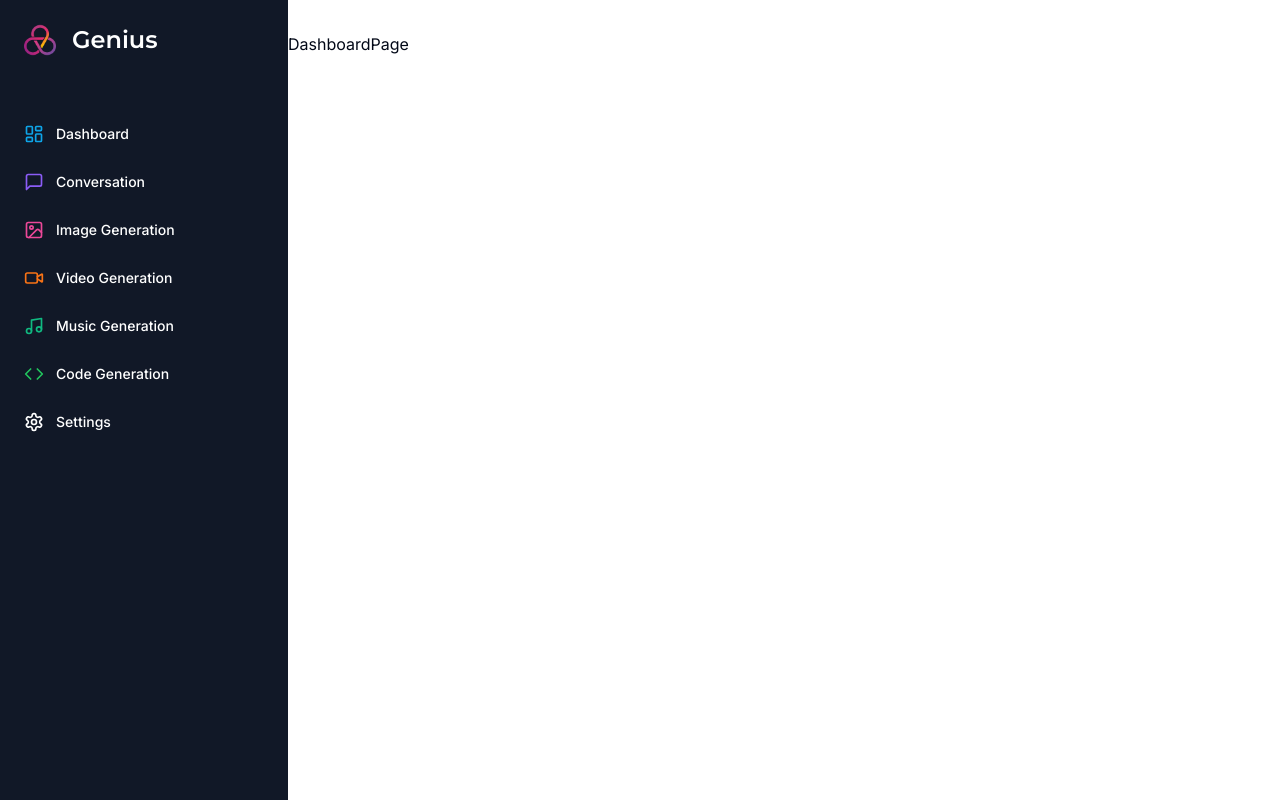
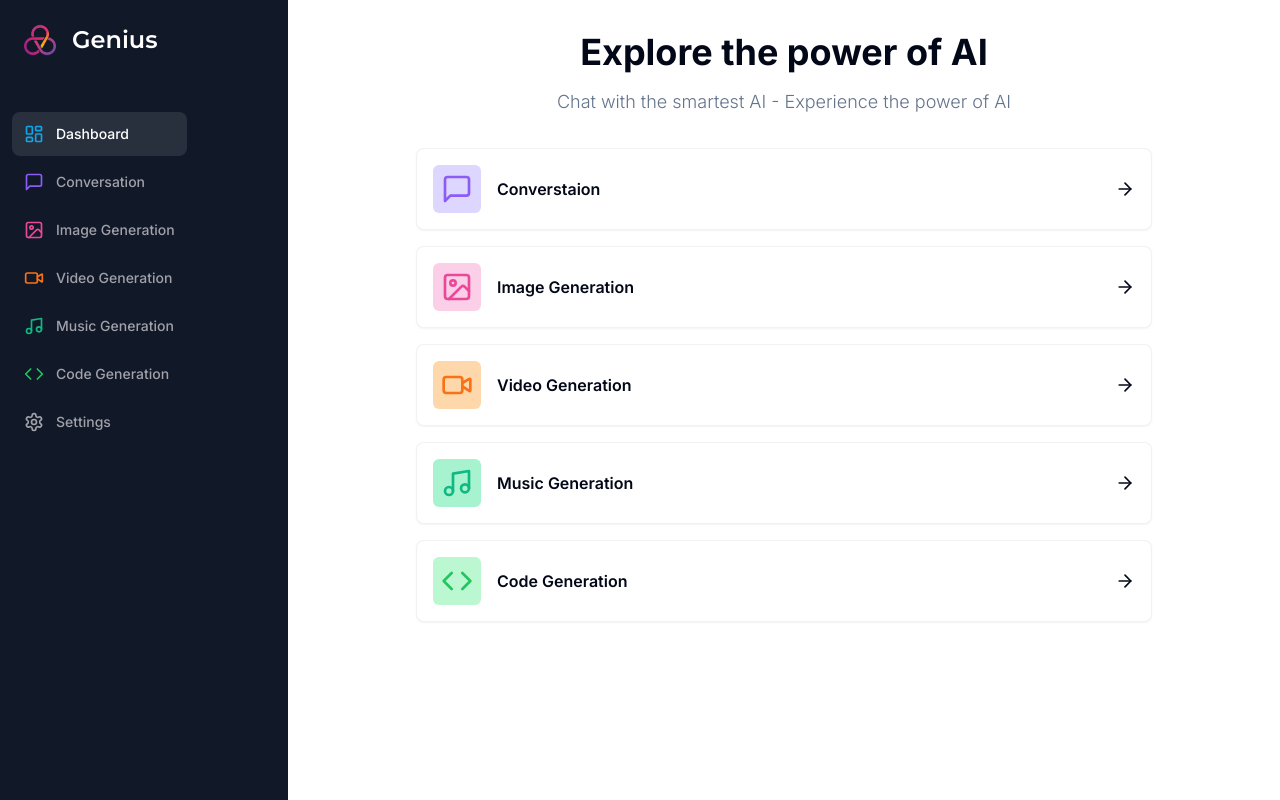
Before and after one commit to ibnucholdun/saas-ai, a Next.js app: page /dashboard in a window 1280 px wide. Built offline with nearby package versions, Linux system fonts and the light colour scheme.

Commit message:
feat: add dashboard

```diff
--- a/app/(dashboard)/(routes)/dashboard/page.tsx
+++ b/app/(dashboard)/(routes)/dashboard/page.tsx
@@ -1,9 +1,88 @@
+"use client";
+
+import { Card } from "@/components/ui/card";
+import { cn } from "@/lib/utils";
+import {
+  ArrowRight,
+  Code,
+  ImageIcon,
+  MessageSquare,
+  Music,
+  VideoIcon,
+} from "lucide-react";
+import { useRouter } from "next/navigation";
 import React from "react";
 
 type Props = {};
 
+const tools = [
+  {
+    label: "Converstaion",
+    icon: MessageSquare,
+    color: "text-violet-500",
+    bgColor: "bg-violet-200",
+    href: "/conversation",
+  },
+  {
+    label: "Image Generation",
+    icon: ImageIcon,
+    color: "text-pink-500",
+    bgColor: "bg-pink-200",
+    href: "/image",
+  },
+  {
+    label: "Video Generation",
+    icon: VideoIcon,
+    color: "text-orange-500",
+    bgColor: "bg-orange-200",
+    href: "/video",
+  },
+  {
+    label: "Music Generation",
+    icon: Music,
+    color: "text-emerald-500",
+    bgColor: "bg-emerald-200",
+    href: "/music",
+  },
+  {
+    label: "Code Generation",
+    icon: Code,
+    color: "text-green-500",
+    bgColor: "bg-green-200",
+    href: "/code",
+  },
+];
+
 const DashboardPage = (props: Props) => {
-  return <div>DashboardPage</div>;
+  const router = useRouter();
+  return (
+    <div>
+      <div className="mb-8 space-y-4">
+        <h2 className="text-2xl font-bold md:text-4xl text-center">
+          Explore the power of AI
+        </h2>
+        <p className="text-muted-foreground text-center font-light text-sm md:text-lg ">
+          Chat with the smartest AI - Experience the power of AI
+        </p>
+      </div>
+      <div className="px-4 md:px-20 lg:px-32 space-y-4">
+        {tools.map((tool) => (
+          <Card
+            key={tool.href}
+            onClick={() => router.push(tool.href)}
+            className="p-4 border-black/5 flex items-center justify-between hover:shadow-md transition cursor-pointer">
+            <div className="flex items-center gap-x-4">
+              <div className={cn(tool.bgColor, "p-2 w-fit rounded-md")}>
+                <tool.icon className={cn(tool.color, "w-8 h-8")} />
+              </div>
+              <p className="font-semibold">{tool.label}</p>
+            </div>
+            <ArrowRight className="w-5 h-5" />
+          </Card>
+        ))}
+      </div>
+    </div>
+  );
 };
 
 export default DashboardPage;
--- a/components/MobileSidebar.tsx
+++ b/components/MobileSidebar.tsx
@@ -1,6 +1,6 @@
 "use client";
 
-import React from "react";
+import React, { useEffect, useState } from "react";
 import { Button } from "./ui/button";
 import { Menu } from "lucide-react";
 import { Sheet, SheetContent, SheetTrigger } from "./ui/sheet";
@@ -9,6 +9,14 @@
 type Props = {};
 
 const MobileSidebar = (props: Props) => {
+  const [isMounted, setIsMounted] = useState(false);
+
+  useEffect(() => {
+    setIsMounted(true);
+  }, []);
+
+  if (!isMounted) return null;
+
   return (
     <Sheet>
       <SheetTrigger>
--- a/components/Sidebar.tsx
+++ b/components/Sidebar.tsx
@@ -15,6 +15,7 @@
   Settings,
   VideoIcon,
 } from "lucide-react";
+import { usePathname } from "next/navigation";
 
 type Props = {};
 
@@ -65,6 +66,8 @@
 ];
 
 const Sidebar = (props: Props) => {
+  const pathname = usePathname();
+
   return (
     <div className="space-y-4 py-4 flex flex-col h-full text-white bg-[#111827]">
       <div className="px-3 py-2 flex-1 w-full">
@@ -81,7 +84,12 @@
             <Link
               key={route.href}
               href={route.href}
-              className="text-sm group flex p-3 w-full justify-start font-medium cursor-pointer hover:text-white hover:bg-white/10 rounded-lg transition">
+              className={cn(
+                pathname === route.href
+                  ? "text-white bg-white/10"
+                  : "text-zinc-400",
+                "text-sm group flex p-3 w-full justify-start font-medium cursor-pointer hover:text-white hover:bg-white/10 rounded-lg transition"
+              )}>
               <div className="flex items-center flex-1">
                 <route.icon className={cn(route.color, "w-5 h-5 mr-3")} />
                 {route.label}
--- /dev/null
+++ b/components/ui/card.tsx
@@ -0,0 +1,79 @@
+import * as React from "react"
+
+import { cn } from "@/lib/utils"
+
+const Card = React.forwardRef<
+  HTMLDivElement,
+  React.HTMLAttributes<HTMLDivElement>
+>(({ className, ...props }, ref) => (
+  <div
+    ref={ref}
+    className={cn(
+      "rounded-lg border bg-card text-card-foreground shadow-sm",
+      className
+    )}
+    {...props}
+  />
+))
+Card.displayName = "Card"
+
+const CardHeader = React.forwardRef<
+  HTMLDivElement,
+  React.HTMLAttributes<HTMLDivElement>
+>(({ className, ...props }, ref) => (
+  <div
+    ref={ref}
+    className={cn("flex flex-col space-y-1.5 p-6", className)}
+    {...props}
+  />
+))
+CardHeader.displayName = "CardHeader"
+
+const CardTitle = React.forwardRef<
+  HTMLParagraphElement,
+  React.HTMLAttributes<HTMLHeadingElement>
+>(({ className, ...props }, ref) => (
+  <h3
+    ref={ref}
+    className={cn(
+      "text-2xl font-semibold leading-none tracking-tight",
+      className
+    )}
+    {...props}
+  />
+))
+CardTitle.displayName = "CardTitle"
+
+const CardDescription = React.forwardRef<
+  HTMLParagraphElement,
+  React.HTMLAttributes<HTMLParagraphElement>
+>(({ className, ...props }, ref) => (
+  <p
+    ref={ref}
+    className={cn("text-sm text-muted-foreground", className)}
+    {...props}
+  />
+))
+CardDescription.displayName = "CardDescription"
+
+const CardContent = React.forwardRef<
+  HTMLDivElement,
+  React.HTMLAttributes<HTMLDivElement>
+>(({ className, ...props }, ref) => (
+  <div ref={ref} className={cn("p-6 pt-0", className)} {...props} />
+))
+CardContent.displayName = "CardContent"
+
+const CardFooter = React.forwardRef<
+  HTMLDivElement,
+  React.HTMLAttributes<HTMLDivElement>
+>(({ className, ...props }, ref) => (
+  <div
+    ref={ref}
+    className={cn("flex items-center p-6 pt-0", className)}
+    {...props}
+  />
+))
+CardFooter.displayName = "CardFooter"
+
+export { Card, CardHeader, CardFooter, CardTitle, CardDescription, CardContent }
```
